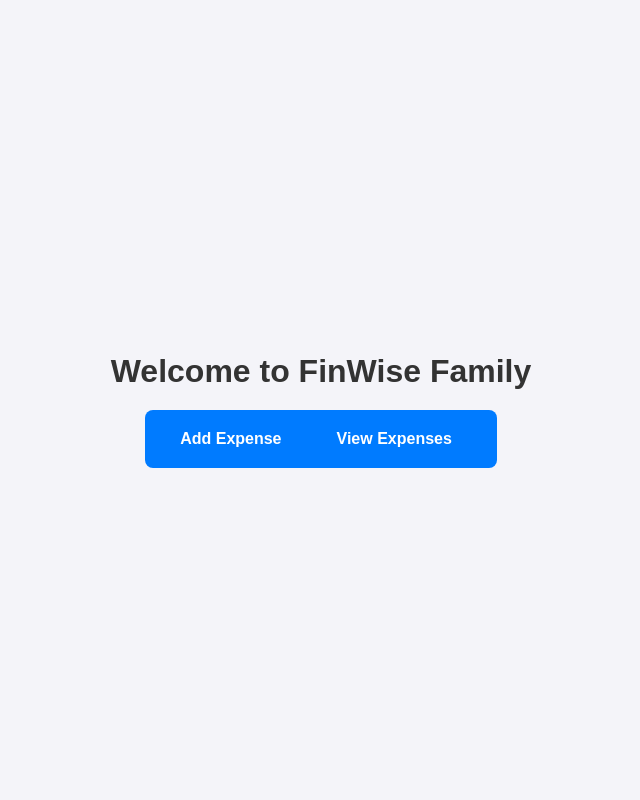
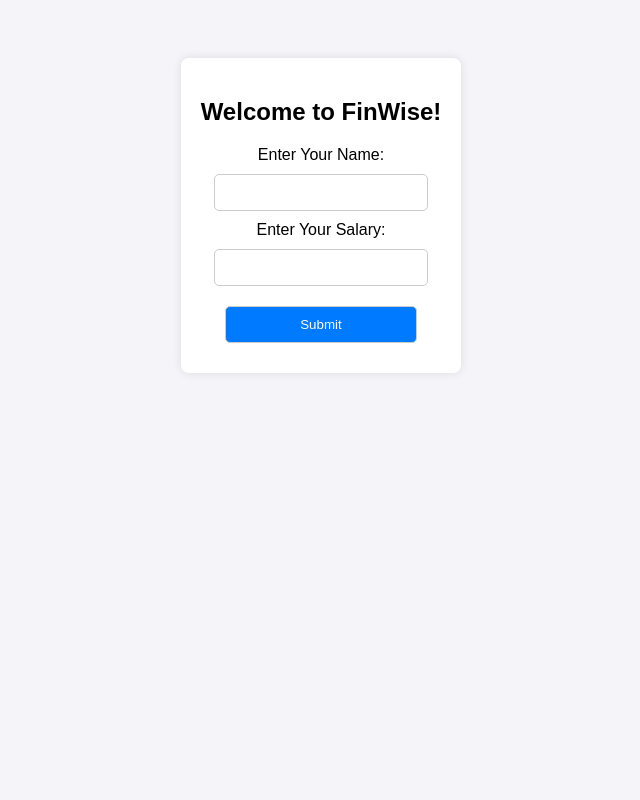
Before and after one commit to prerna204/AI-powered-personal-finance-assistant, a Flask app: page / in a window 1280 px wide. Shown: the whole page, without its empty margins (319-959 px from the left). Run offline with Flask 3, Linux system fonts and the light colour scheme.

Commit message:
commited all things

```diff
--- a/app.py
+++ b/app.py
@@ -1,10 +1,12 @@
-from flask import Flask, render_template, request, redirect, url_for
+import requests
+from flask import Flask, render_template, request, redirect, url_for, session
 import sqlite3
 from collections import defaultdict
 from datetime import datetime
 import json
 
 app = Flask(__name__)
+app.secret_key = "finwise_secret_key"  # Required for session management
 
 # Database setup
 def init_db():
@@ -15,13 +17,35 @@
                   category TEXT NOT NULL,
                   amount REAL NOT NULL,
                   date TEXT NOT NULL)''')
+    c.execute('''CREATE TABLE IF NOT EXISTS users
+                 (id INTEGER PRIMARY KEY AUTOINCREMENT,
+                  name TEXT NOT NULL,
+                  salary REAL NOT NULL)''')
     conn.commit()
     conn.close()
 
-# Homepage
-@app.route('/')
+# Start app by asking for name and salary
+@app.route('/', methods=['GET', 'POST'])
+def welcome():
+    if request.method == 'POST':
+        name = request.form['name']
+        salary = float(request.form['salary'])
+
+        # Store in session
+        session['name'] = name
+        session['salary'] = salary
+
+        return redirect(url_for('index'))
+
+    return render_template('welcome.html')
+
+# Homepage (after entering name & salary)
+@app.route('/home')
 def index():
-    return render_template('index.html')
+    if 'name' not in session or 'salary' not in session:
+        return redirect(url_for('welcome'))  # Redirect to input page if missing data
+
+    return render_template('index.html', name=session['name'], salary=session['salary'])
 
 # Add expense
 @app.route('/add', methods=['GET', 'POST'])
@@ -43,6 +67,9 @@
 # View expenses
 @app.route('/view')
 def view_expenses():
+    if 'name' not in session or 'salary' not in session:
+        return redirect(url_for('welcome'))
+
     try:
         conn = sqlite3.connect('finwise.db')
         c = conn.cursor()
@@ -68,7 +95,6 @@
         monthly_data = defaultdict(float)
         for expense in expenses:
             date = datetime.strptime(expense[3], "%Y-%m-%d")
-            # Format as "Jan 2025" for better readability
             month_year = date.strftime("%b %Y")
             monthly_data[month_year] += expense[2]
 
@@ -79,13 +105,14 @@
 
         conn.close()
 
-        # Pass all variables to the template
         return render_template(
             'view_expenses.html',
             expenses=expenses,
             total_spent=total_spent,
             category_spending=json.dumps(category_spending),
-            monthly_spending=json.dumps(monthly_spending)
+            monthly_spending=json.dumps(monthly_spending),
+            name=session['name'],  # Pass name and salary to display
+            salary=session['salary']
         )
     except Exception as e:
         print(f"Error in view_expenses: {str(e)}")
@@ -103,6 +130,61 @@
     conn.close()
     return redirect(url_for('view_expenses'))
 
+# Fetch investment recommendations from API
+def get_investment_suggestions():
+    url = 'https://tradematic-cloud.p.rapidapi.com/taskmanager/tasks/0'
+    headers = {
+        'x-rapidapi-key': '76a8f2101cmsh8b82cff487bc52ap1e8f4ajsn0ba57ea6dd45',
+        'x-rapidapi-host': 'tradematic-cloud.p.rapidapi.com'
+    }
+
+    try:
+        response = requests.get(url, headers=headers)
+        data = response.json()  # Parse JSON response
+        return data  # Return API response
+    except Exception as e:
+        print(f"API Error: {e}")
+        return None
+
+# Investment Page
+@app.route('/investment')
+def investment():
+    if 'name' not in session or 'salary' not in session:
+        return redirect(url_for('welcome'))  # Redirect if not logged in
+
+    # Fetch user's salary
+    salary = session['salary']
+
+    # Get total spending from the database
+    conn = sqlite3.connect('finwise.db')
+    c = conn.cursor()
+    c.execute('SELECT SUM(amount) FROM expenses')
+    total_spent = c.fetchone()[0] or 0  # Handle None if no expenses
+    conn.close()
+
+    # Calculate remaining savings
+    savings = salary - total_spent
+
+    # Get investment recommendations from API
+    investment_data = get_investment_suggestions()
+
+    # Define investment suggestions based on savings
+    if savings < 5000:
+        investment_tips = ["Fixed Deposit (FD)", "Recurring Deposit (RD)", "Emergency Fund"]
+    elif 5000 <= savings < 20000:
+        investment_tips = ["Mutual Funds (SIP)", "Debt Funds", "Gold Investment"]
+    else:
+        investment_tips = ["Stock Market", "Bonds", "Cryptocurrency", "Real Estate"]
+
+    return render_template("investment.html",
+                           name=session['name'],
+                           salary=salary,
+                           savings=savings,
+                           investment_tips=investment_tips,
+                           api_data=investment_data)
+
+
+
 if __name__ == '__main__':
     init_db()
     app.run(debug=True)
--- a/templates/index.html
+++ b/templates/index.html
@@ -41,6 +41,7 @@
             color: white;
             font-weight: bold;
             padding: 10px 15px;
+            margin-right: 15px;
             border-radius: 5px;
             transition: 0.3s ease;
         }
@@ -58,14 +59,16 @@
                 gap: 10px;
             }
         }
-
     </style>
 </head>
 <body>
-    <h1>Welcome to FinWise Family</h1>
+    <h1>Welcome, {{ name }}!</h1>
+    <p>Your Monthly Salary: ₹{{ salary }}</p>
+
     <nav>
         <a href="{{ url_for('add_expense') }}">Add Expense</a>
         <a href="{{ url_for('view_expenses') }}">View Expenses</a>
+        <a href="{{ url_for('investment') }}">Investment Suggestions</a>
     </nav>
 </body>
 </html>
--- /dev/null
+++ b/templates/welcome.html
@@ -0,0 +1,54 @@
+<!DOCTYPE html>
+<html lang="en">
+<head>
+    <meta charset="UTF-8">
+    <meta name="viewport" content="width=device-width, initial-scale=1.0">
+    <title>Welcome to FinWise</title>
+    <style>
+        body {
+            font-family: Arial, sans-serif;
+            background-color: #f4f4f9;
+            text-align: center;
+            padding: 50px;
+        }
+        .container {
+            background: white;
+            padding: 20px;
+            border-radius: 8px;
+            box-shadow: 0px 0px 10px rgba(0, 0, 0, 0.1);
+            display: inline-block;
+        }
+        input, button {
+            padding: 10px;
+            margin: 10px;
+            width: 80%;
+            border-radius: 5px;
+            border: 1px solid #ccc;
+        }
+        button {
+            background-color: #007BFF;
+            color: white;
+            cursor: pointer;
+        }
+        button:hover {
+            background-color: #0056b3;
+        }
+    </style>
+</head>
+<body>
+
+<div class="container">
+    <h2>Welcome to FinWise!</h2>
+    <form action="/" method="POST">
+        <label for="name">Enter Your Name:</label><br>
+        <input type="text" id="name" name="name" required><br>
+
+        <label for="salary">Enter Your Salary:</label><br>
+        <input type="number" id="salary" name="salary" required><br>
+
+        <button type="submit">Submit</button>
+    </form>
+</div>
+
+</body>
+</html>
```
Also changed, not shown: templates/investment.html (added, +62 -0 lines), finwise.db. Lines whose indentation alone changed are shown as unchanged.
